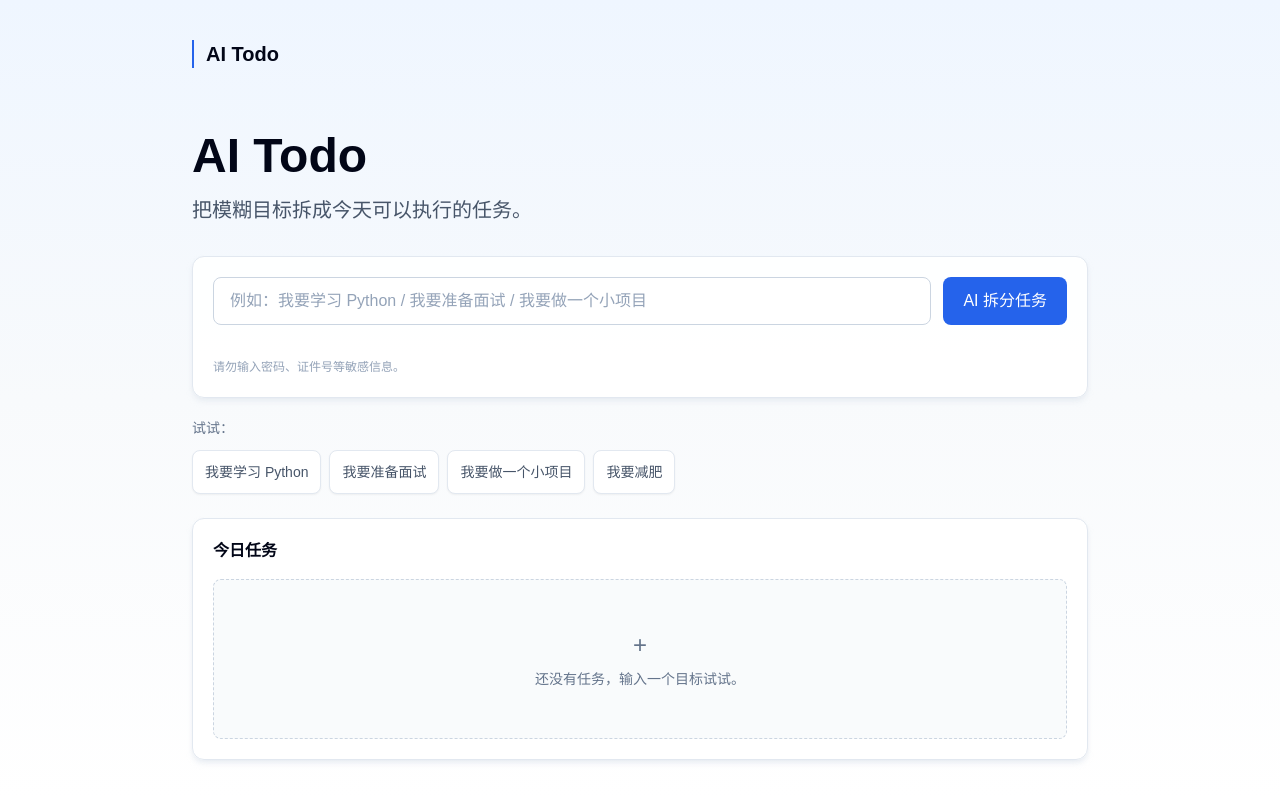
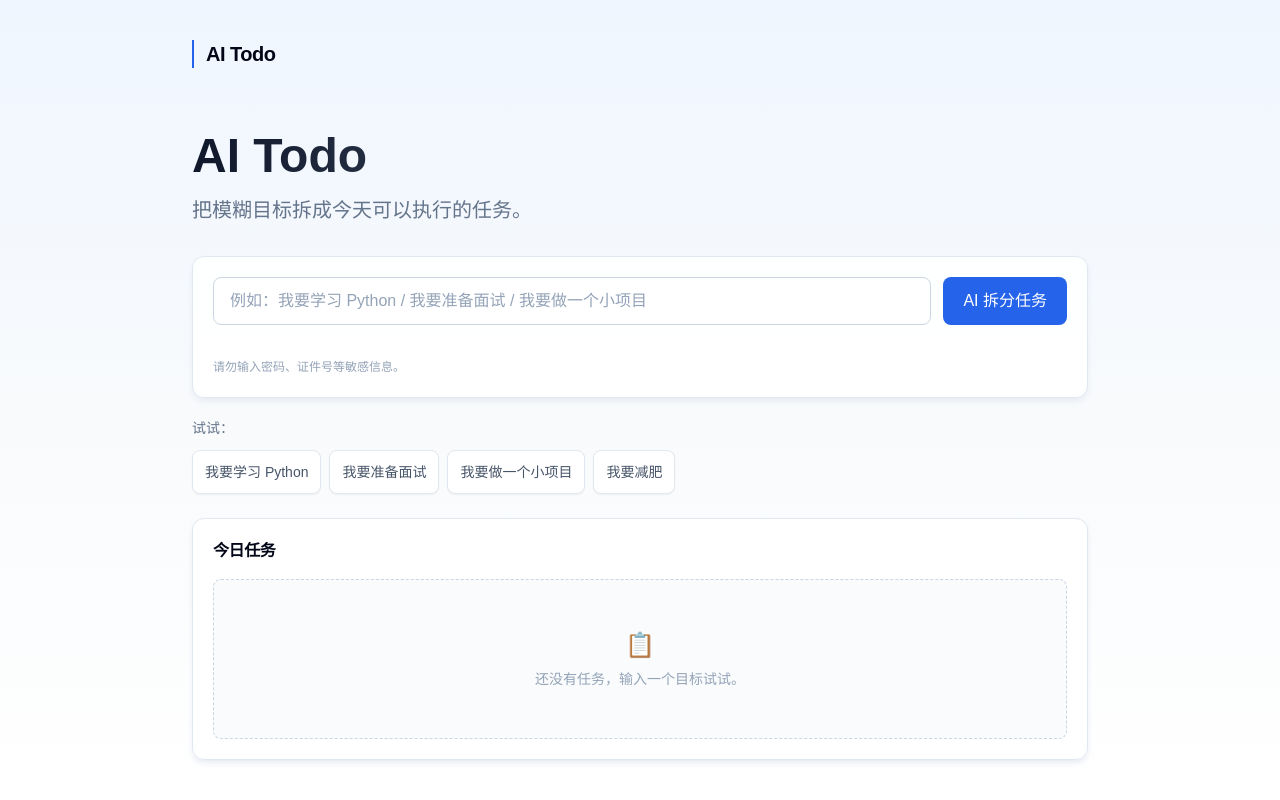
Before and after one commit to 985253170-arch/ai-todo, a Next.js app: page / in a window 1280 px wide. Built offline with nearby package versions, Linux system fonts and the light colour scheme.

Commit message:
Phase 9: polish visual details

```diff
--- a/src/components/EmptyState.tsx
+++ b/src/components/EmptyState.tsx
@@ -2,9 +2,9 @@ import { UI_TEXT } from "@/lib/constants";
 
 export function EmptyState() {
   return (
-    <div className="flex min-h-40 flex-col items-center justify-center gap-2 rounded-lg border border-dashed border-slate-300 bg-slate-50/80 px-6 text-center text-sm text-slate-500">
+    <div className="flex min-h-40 flex-col items-center justify-center gap-2 rounded-lg border border-dashed border-slate-300 bg-slate-50/80 px-6 text-center text-sm text-slate-400">
       <span aria-hidden="true" className="text-2xl">
-        +
+        📋
       </span>
       <span>{UI_TEXT.EMPTY_STATE}</span>
     </div>
--- a/src/components/GoalInput.tsx
+++ b/src/components/GoalInput.tsx
@@ -27,7 +27,7 @@ export function GoalInput({
           value={value}
         />
         <button
-          className="min-h-12 touch-manipulation rounded-lg bg-blue-600 px-5 text-base font-medium text-white transition-colors hover:bg-blue-700 active:bg-blue-800 disabled:cursor-not-allowed disabled:bg-slate-400"
+          className="min-h-12 touch-manipulation rounded-lg bg-blue-600 px-5 text-base font-medium text-white transition-colors duration-150 hover:bg-blue-700 active:bg-blue-800 disabled:cursor-not-allowed disabled:bg-slate-400"
           disabled={isLoading}
           onClick={onSubmit}
           type="button"
--- a/src/components/Header.tsx
+++ b/src/components/Header.tsx
@@ -3,7 +3,7 @@ import { UI_TEXT } from "@/lib/constants";
 export function Header() {
   return (
     <header className="mb-6 flex items-center justify-between pt-[env(safe-area-inset-top,0px)] sm:mb-8">
-      <p className="border-l-2 border-blue-600 pl-3 text-xl font-semibold text-slate-950">
+      <p className="border-l-2 border-blue-600 pl-3 text-xl font-semibold tracking-tight text-slate-950">
         {UI_TEXT.APP_NAME}
       </p>
     </header>
--- a/src/components/HeroSection.tsx
+++ b/src/components/HeroSection.tsx
@@ -3,10 +3,10 @@ import { UI_TEXT } from "@/lib/constants";
 export function HeroSection() {
   return (
     <section className="space-y-4">
-      <h1 className="max-w-3xl text-4xl font-semibold tracking-normal text-slate-950 sm:text-5xl">
+      <h1 className="max-w-3xl bg-gradient-to-r from-slate-900 to-slate-500 bg-clip-text text-4xl font-semibold tracking-normal text-transparent sm:text-5xl">
         {UI_TEXT.APP_NAME}
       </h1>
-      <p className="max-w-2xl text-lg leading-8 text-slate-600 sm:text-xl">
+      <p className="max-w-2xl text-lg leading-8 text-slate-500 sm:text-xl">
         {UI_TEXT.APP_TAGLINE}
       </p>
     </section>
--- a/src/components/TaskList.tsx
+++ b/src/components/TaskList.tsx
@@ -30,20 +30,20 @@ export function TaskList({
   return (
     <section className="rounded-xl border border-slate-200 bg-white/95 p-4 shadow-md shadow-slate-200/70 sm:p-5">
       <div className="mb-4 flex flex-col gap-3 sm:flex-row sm:items-center sm:justify-between">
-        <h2 className="text-base font-semibold text-slate-950">
+        <h2 className="text-base font-semibold tracking-tight text-slate-950">
           {UI_TEXT.TASK_LIST_TITLE}
         </h2>
         {totalCount > 0 ? (
           <div className="flex items-center gap-2">
             <button
-              className="min-h-11 rounded-lg px-3 text-sm font-medium text-slate-500 transition-colors hover:bg-slate-100 hover:text-slate-700"
+              className="min-h-11 rounded-lg px-3 text-xs font-medium text-slate-500 transition-colors hover:bg-slate-100 hover:text-slate-700"
               onClick={onRegenerate}
               type="button"
             >
               {UI_TEXT.REGENERATE_BUTTON}
             </button>
             <button
-              className="min-h-11 rounded-lg px-3 text-sm font-medium text-slate-500 transition-colors hover:bg-slate-100 hover:text-slate-700"
+              className="min-h-11 rounded-lg px-3 text-xs font-medium text-slate-500 transition-colors hover:bg-slate-100 hover:text-slate-700"
               onClick={onClearTasks}
               type="button"
             >
```
